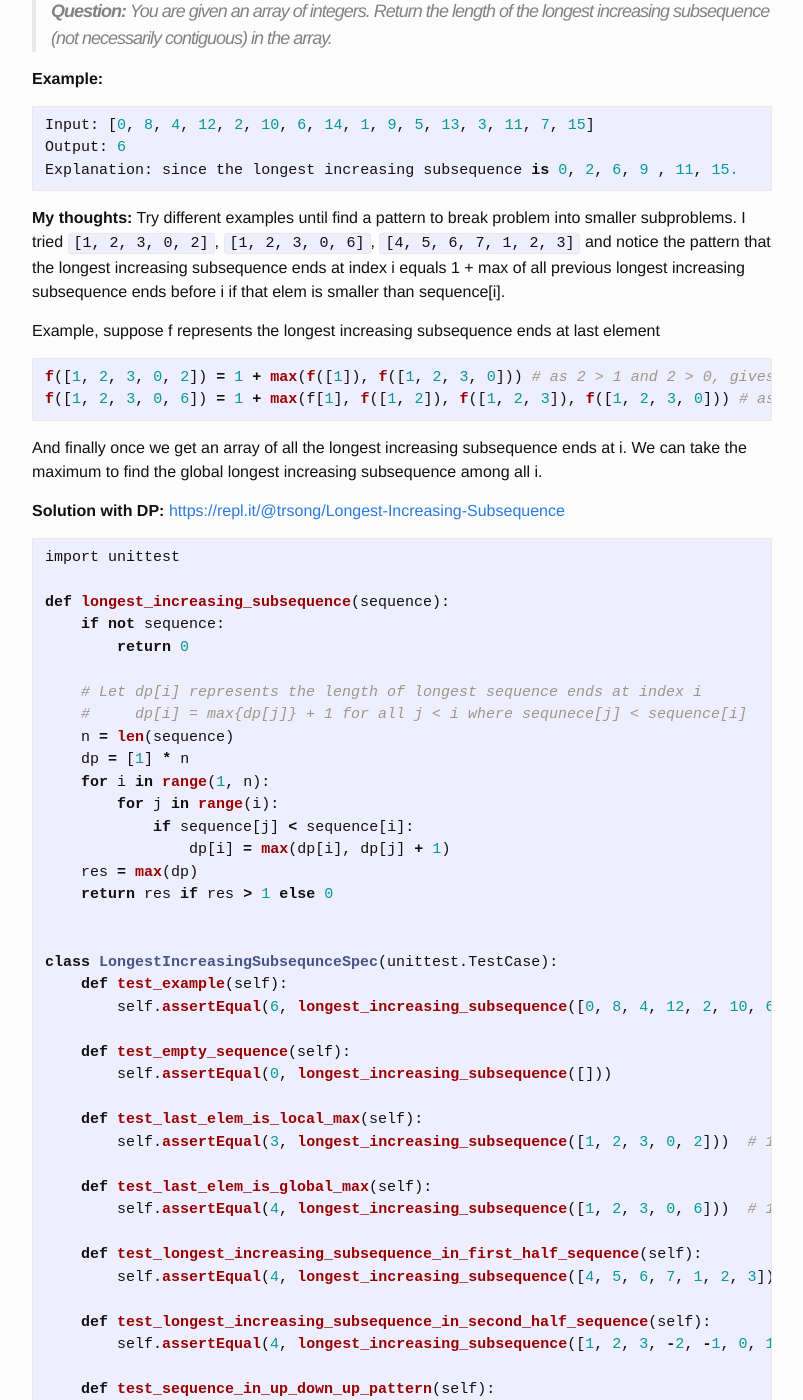
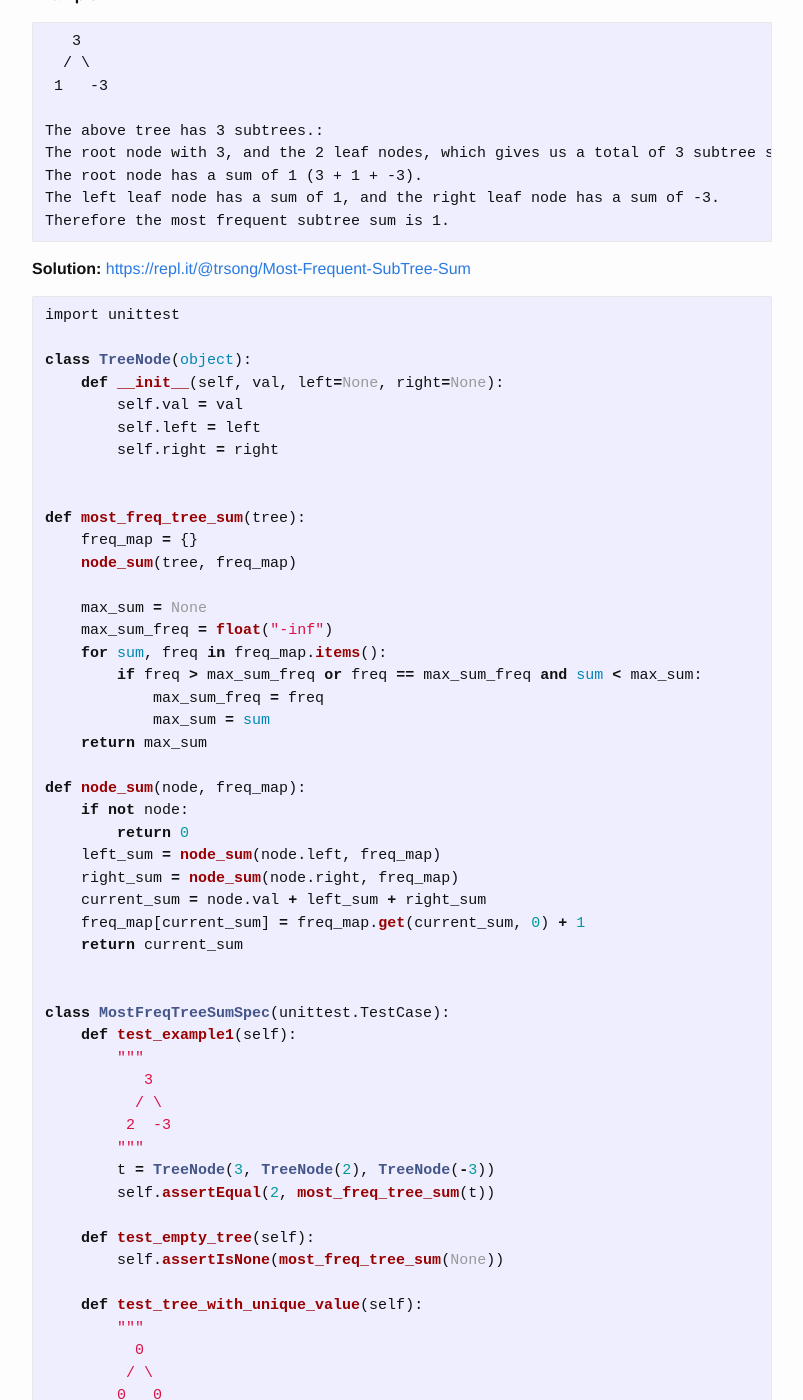
Before and after one commit to trsong/trsong.github.io, a Jekyll site: the page built from _posts/2019-11-01-DailyQuestionsNov.md, in a window 1280 px wide and 1400 px high, scrolled down 1716 px. Shown: the whole window, without its empty margins (238-1041 px from the left). Built offline with Jekyll 4.4.1, drawn with Linux system fonts in a browser that asks for light colours; some of the changed text lies outside the part shown.

Commit message:
Add Solution to Dec 1

````diff
--- a/_posts/2019-11-01-DailyQuestionsNov.md
+++ b/_posts/2019-11-01-DailyQuestionsNov.md
@@ -17,6 +17,18 @@ categories: Python/Java
 **Python 3 Playground:** [https://repl.it/languages/python3](https://repl.it/languages/python3)
 
 **Java Playground:** [https://repl.it/languages/java](https://repl.it/languages/java)
+
+
+### Dec 2, 2019 \[Medium\] Sort a Partially Sorted List
+---
+> **Question:** You are given a list of n numbers, where every number is at most k indexes away from its properly sorted index. Write a sorting algorithm (that will be given the number k) for this list that can solve this in O(n log k)
+
+**Example:**
+```py
+Input: [3, 2, 6, 5, 4], k=2
+Output: [2, 3, 4, 5, 6]
+As seen above, every number is at most 2 indexes away from its proper sorted index.
+```
 
 ### Dec 1, 2019 LC 508 \[Medium\] Most Frequent Subtree Sum
 ---
@@ -35,6 +47,104 @@ The root node with 3, and the 2 leaf nodes, which gives us a total of 3 subtree
 The root node has a sum of 1 (3 + 1 + -3).
 The left leaf node has a sum of 1, and the right leaf node has a sum of -3.
 Therefore the most frequent subtree sum is 1.
+```
+
+**Solution:** [https://repl.it/@trsong/Most-Frequent-SubTree-Sum](https://repl.it/@trsong/Most-Frequent-SubTree-Sum)
+```py
+import unittest
+
+class TreeNode(object):
+    def __init__(self, val, left=None, right=None):
+        self.val = val
+        self.left = left
+        self.right = right
+
+
+def most_freq_tree_sum(tree):
+    freq_map = {}
+    node_sum(tree, freq_map)
+
+    max_sum = None
+    max_sum_freq = float("-inf")
+    for sum, freq in freq_map.items():
+        if freq > max_sum_freq or freq == max_sum_freq and sum < max_sum:
+            max_sum_freq = freq
+            max_sum = sum
+    return max_sum
+
+def node_sum(node, freq_map):
+    if not node:
+        return 0
+    left_sum = node_sum(node.left, freq_map)
+    right_sum = node_sum(node.right, freq_map)
+    current_sum = node.val + left_sum + right_sum
+    freq_map[current_sum] = freq_map.get(current_sum, 0) + 1
+    return current_sum
+
+
+class MostFreqTreeSumSpec(unittest.TestCase):
+    def test_example1(self):
+        """
+           3
+          / \
+         2  -3
+        """
+        t = TreeNode(3, TreeNode(2), TreeNode(-3))
+        self.assertEqual(2, most_freq_tree_sum(t))
+
+    def test_empty_tree(self):
+        self.assertIsNone(most_freq_tree_sum(None))
+
+    def test_tree_with_unique_value(self):
+        """
+          0
+         / \
+        0   0
+         \
+          0
+        """
+        l = TreeNode(0, right=TreeNode(0))
+        t = TreeNode(0, l, TreeNode(0))
+        self.assertEqual(0, most_freq_tree_sum(t))
+
+    def test_depth_3_tree(self):
+        """
+           _0_
+          /   \
+         0     -3
+        / \   /  \
+       1  -1 3   -1
+        """
+        l = TreeNode(0, TreeNode(1), TreeNode(-1))
+        r = TreeNode(-3, TreeNode(3), TreeNode(-1))
+        t = TreeNode(0, l, r)
+        self.assertEqual(-1, most_freq_tree_sum(t))
+
+    def test_return_smaller_freq_when_there_is_a_tie(self):
+        """
+            -2
+           /   \
+          0     1
+         / \   / \
+        0   0 1   1
+        """
+        l = TreeNode(0, TreeNode(0), TreeNode(0))
+        r = TreeNode(1, TreeNode(1), TreeNode(1))
+        t = TreeNode(-2, l, r)
+        self.assertEqual(0, most_freq_tree_sum(t))
+
+    def test_return_smaller_freq_when_there_is_a_tie2(self):
+        """
+           3
+          / \
+         2   -1
+        """
+        t = TreeNode(3, TreeNode(2), TreeNode(-1))
+        self.assertEqual(-1, most_freq_tree_sum(t))
+
+
+if __name__ == '__main__':
+    unittest.main(exit=False)
 ```
 
 ### Nov 30, 2019 \[Medium\] Longest Increasing Subsequence
````
